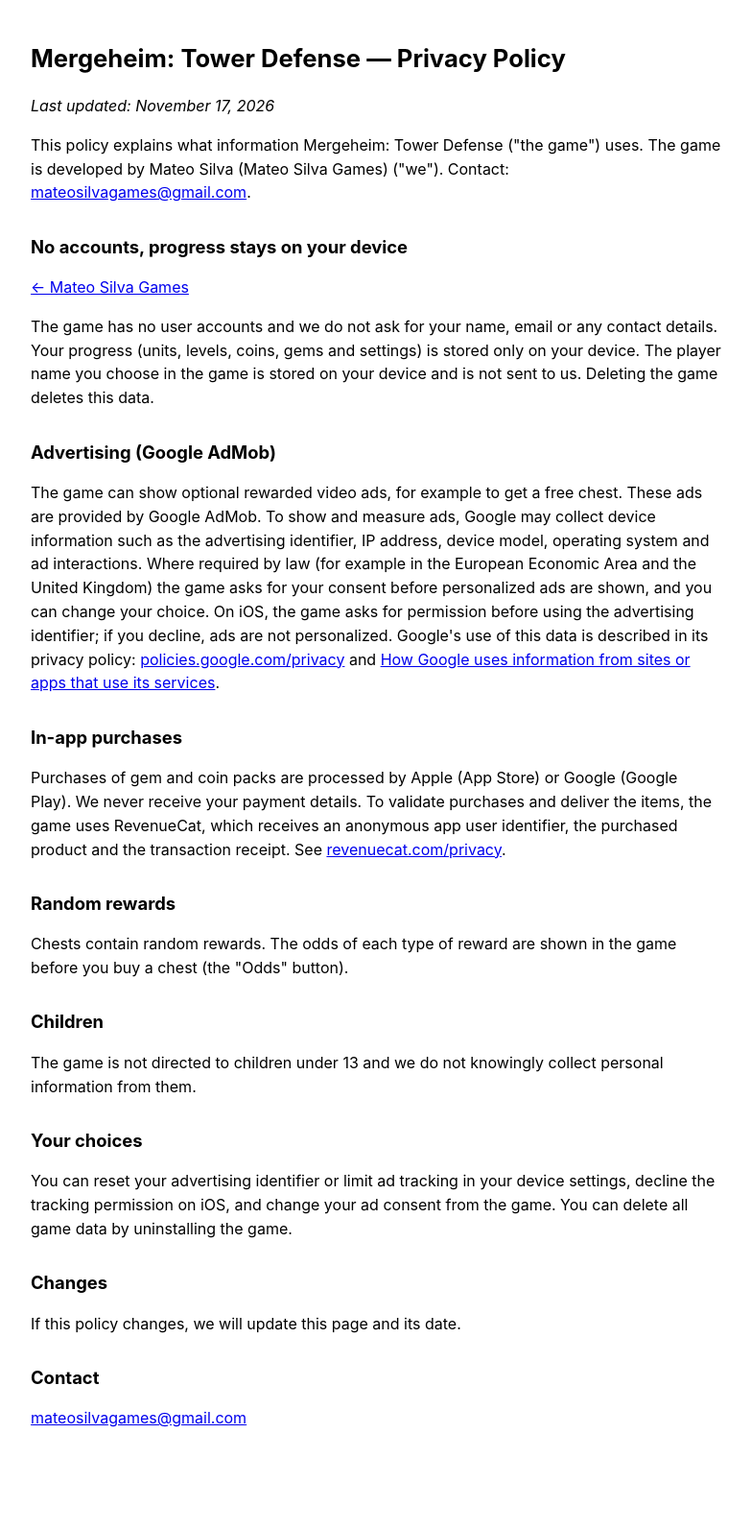
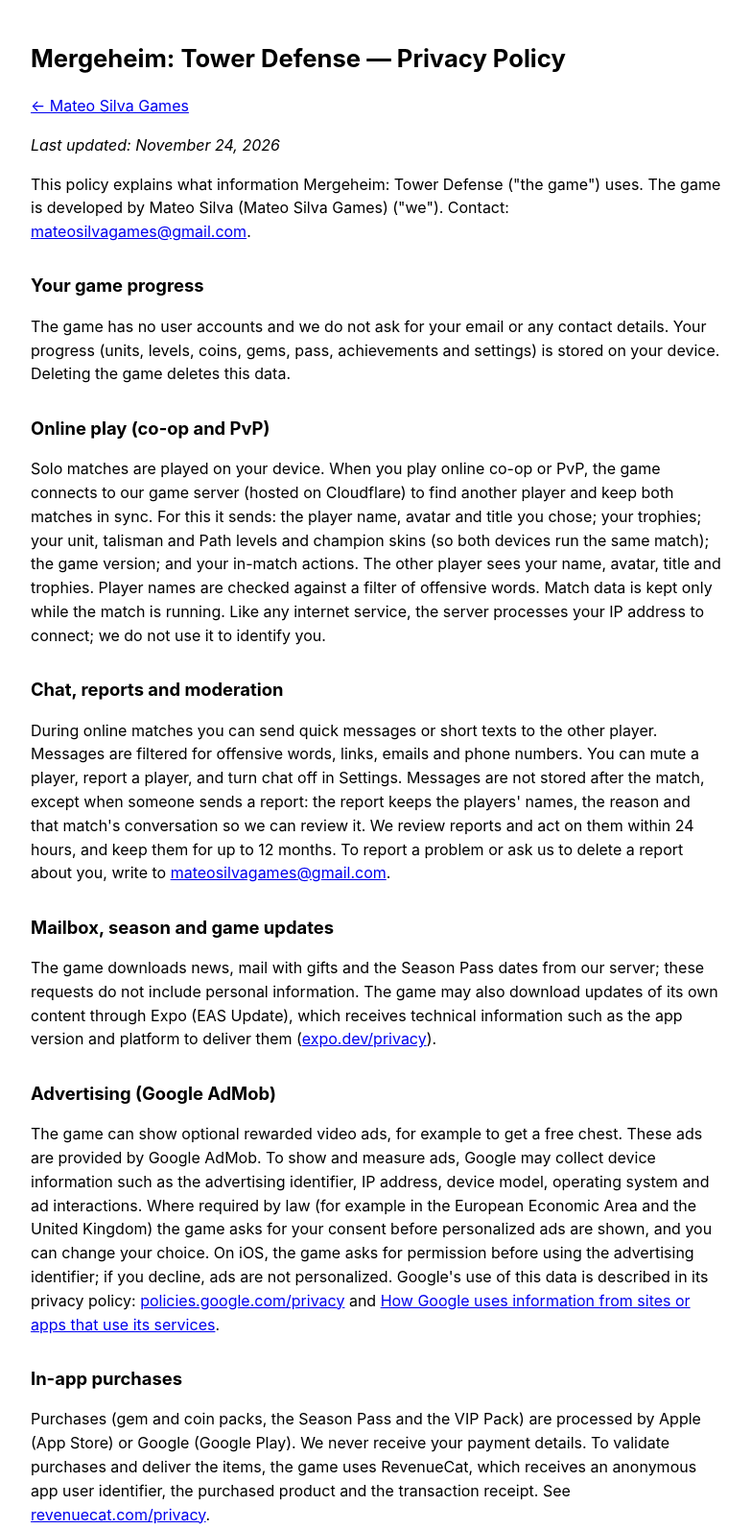
Before and after one commit to mateosilvagames/mateosilvagames.github.io, a plain HTML site: page privacy.html in a window 1280 px wide. Shown: the top 1593 px of the page at 96% size, without its empty margins (248-1031 px from the left). Before the commit the page ends 1530 px from the top, so only its background shows below. Drawn offline with Linux system fonts and the light colour scheme.

Commit message:
Add files via upload

```diff
--- a/privacy.html
+++ b/privacy.html
@@ -12,28 +12,37 @@
 </head>
 <body>
 <h1>Mergeheim: Tower Defense — Privacy Policy</h1>
-<p><em>Last updated: November 17, 2026</em></p>
+<p><a href="./">← Mateo Silva Games</a></p>
+<p><em>Last updated: November 24, 2026</em></p>
 
 <p>This policy explains what information Mergeheim: Tower Defense ("the game") uses. The game is developed by Mateo Silva (Mateo Silva Games) ("we"). Contact: <a href="mailto:mateosilvagames@gmail.com">mateosilvagames@gmail.com</a>.</p>
 
-<h2>No accounts, progress stays on your device</h2>
-<p><a href="./">← Mateo Silva Games</a></p>
-<p>The game has no user accounts and we do not ask for your name, email or any contact details. Your progress (units, levels, coins, gems and settings) is stored only on your device. The player name you choose in the game is stored on your device and is not sent to us. Deleting the game deletes this data.</p>
+<h2>Your game progress</h2>
+<p>The game has no user accounts and we do not ask for your email or any contact details. Your progress (units, levels, coins, gems, pass, achievements and settings) is stored on your device. Deleting the game deletes this data.</p>
+
+<h2>Online play (co-op and PvP)</h2>
+<p>Solo matches are played on your device. When you play online co-op or PvP, the game connects to our game server (hosted on Cloudflare) to find another player and keep both matches in sync. For this it sends: the player name, avatar and title you chose; your trophies; your unit, talisman and Path levels and champion skins (so both devices run the same match); the game version; and your in-match actions. The other player sees your name, avatar, title and trophies. Player names are checked against a filter of offensive words. Match data is kept only while the match is running. Like any internet service, the server processes your IP address to connect; we do not use it to identify you.</p>
+
+<h2>Chat, reports and moderation</h2>
+<p>During online matches you can send quick messages or short texts to the other player. Messages are filtered for offensive words, links, emails and phone numbers. You can mute a player, report a player, and turn chat off in Settings. Messages are not stored after the match, except when someone sends a report: the report keeps the players' names, the reason and that match's conversation so we can review it. We review reports and act on them within 24 hours, and keep them for up to 12 months. To report a problem or ask us to delete a report about you, write to <a href="mailto:mateosilvagames@gmail.com">mateosilvagames@gmail.com</a>.</p>
+
+<h2>Mailbox, season and game updates</h2>
+<p>The game downloads news, mail with gifts and the Season Pass dates from our server; these requests do not include personal information. The game may also download updates of its own content through Expo (EAS Update), which receives technical information such as the app version and platform to deliver them (<a href="https://expo.dev/privacy">expo.dev/privacy</a>).</p>
 
 <h2>Advertising (Google AdMob)</h2>
 <p>The game can show optional rewarded video ads, for example to get a free chest. These ads are provided by Google AdMob. To show and measure ads, Google may collect device information such as the advertising identifier, IP address, device model, operating system and ad interactions. Where required by law (for example in the European Economic Area and the United Kingdom) the game asks for your consent before personalized ads are shown, and you can change your choice. On iOS, the game asks for permission before using the advertising identifier; if you decline, ads are not personalized. Google's use of this data is described in its privacy policy: <a href="https://policies.google.com/privacy">policies.google.com/privacy</a> and <a href="https://policies.google.com/technologies/partner-sites">How Google uses information from sites or apps that use its services</a>.</p>
 
 <h2>In-app purchases</h2>
-<p>Purchases of gem and coin packs are processed by Apple (App Store) or Google (Google Play). We never receive your payment details. To validate purchases and deliver the items, the game uses RevenueCat, which receives an anonymous app user identifier, the purchased product and the transaction receipt. See <a href="https://www.revenuecat.com/privacy">revenuecat.com/privacy</a>.</p>
+<p>Purchases (gem and coin packs, the Season Pass and the VIP Pack) are processed by Apple (App Store) or Google (Google Play). We never receive your payment details. To validate purchases and deliver the items, the game uses RevenueCat, which receives an anonymous app user identifier, the purchased product and the transaction receipt. See <a href="https://www.revenuecat.com/privacy">revenuecat.com/privacy</a>.</p>
 
 <h2>Random rewards</h2>
 <p>Chests contain random rewards. The odds of each type of reward are shown in the game before you buy a chest (the "Odds" button).</p>
 
 <h2>Children</h2>
-<p>The game is not directed to children under 13 and we do not knowingly collect personal information from them.</p>
+<p>The game is not directed to children under 13 and we do not knowingly collect personal information from them. Online chat can be turned off in Settings.</p>
 
 <h2>Your choices</h2>
-<p>You can reset your advertising identifier or limit ad tracking in your device settings, decline the tracking permission on iOS, and change your ad consent from the game. You can delete all game data by uninstalling the game.</p>
+<p>You can play solo without going online, turn chat off, mute or report players, reset your advertising identifier or limit ad tracking in your device settings, decline the tracking permission on iOS, and change your ad consent from the game (Settings). You can delete all game data on your device by uninstalling the game, and ask us by email to delete any report that mentions you.</p>
 
 <h2>Changes</h2>
 <p>If this policy changes, we will update this page and its date.</p>
```
